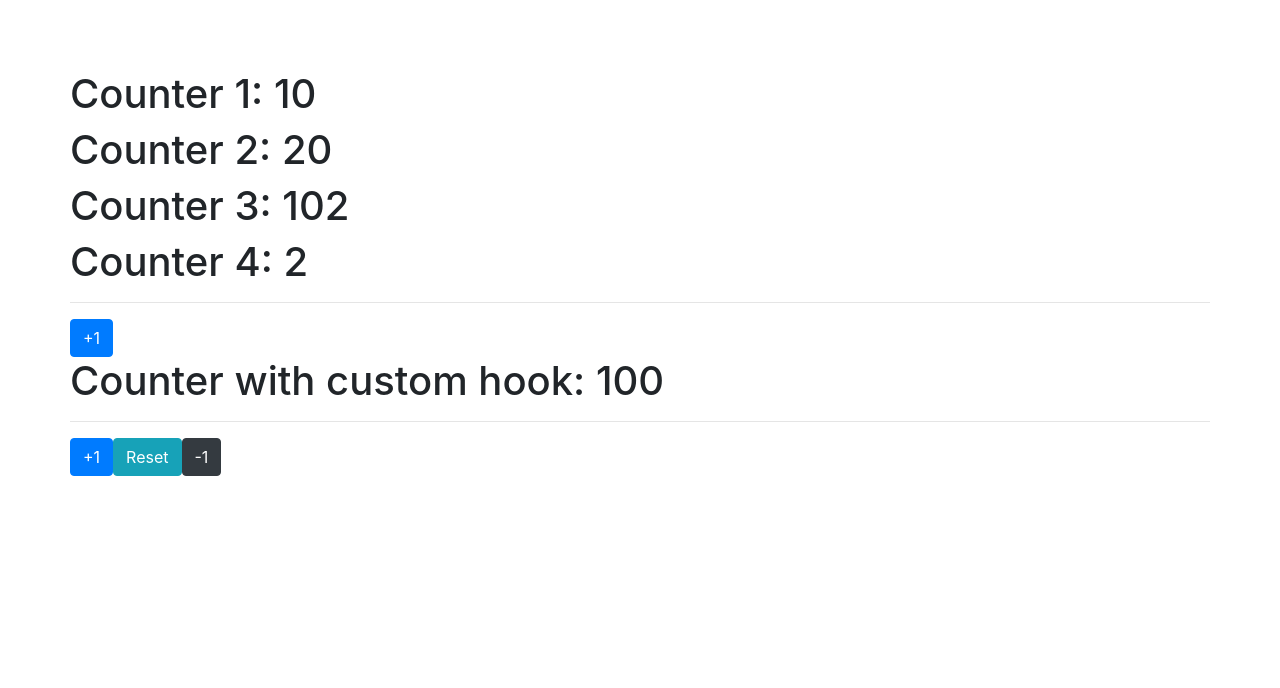
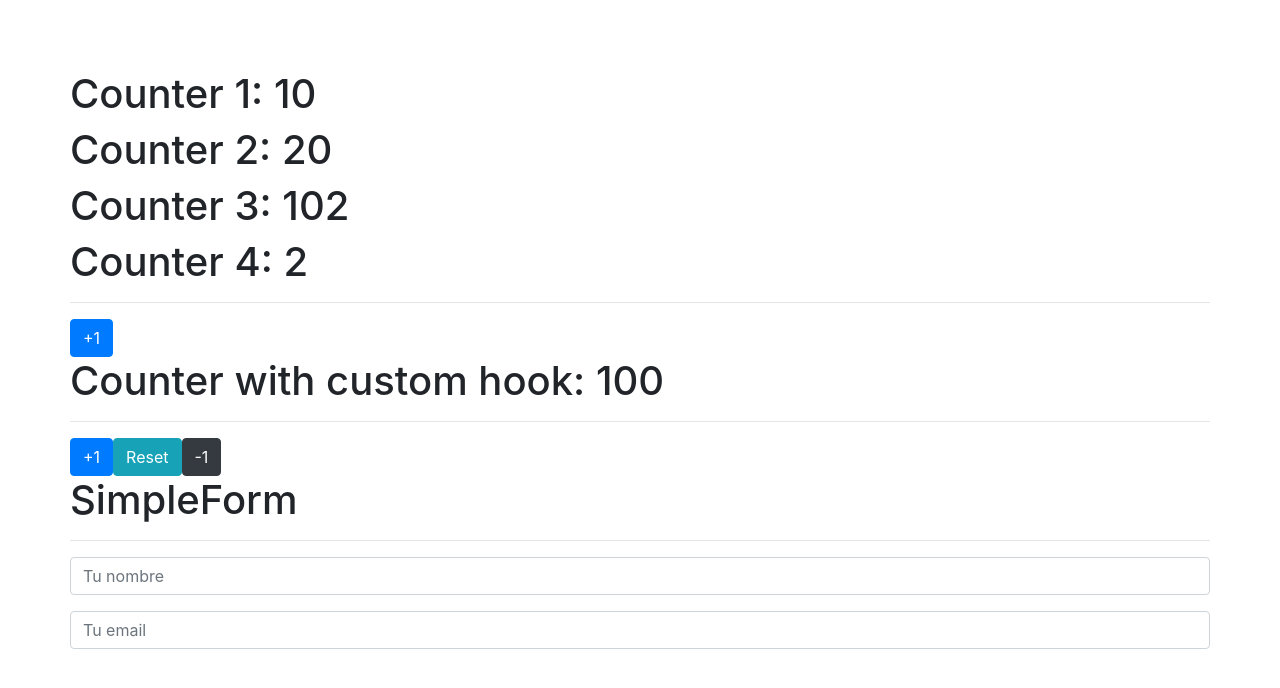
Before and after one commit to velascoandres/hook-app, a React (Create React App) app: page / in a window 1280 px wide. Shown: the top 688 px of the page. Built offline with nearby package versions, Linux system fonts and the light colour scheme.

Commit message:
useEffect

```diff
--- a/src/HookApp.tsx
+++ b/src/HookApp.tsx
@@ -1,12 +1,14 @@
 import React from 'react'
 import { CounterApp } from './components/01-useState/CounterApp'
 import { CounterWithCustomHook } from './components/01-useState/CounterWithCustomHook'
+import { SimpleForm } from './components/02-useEffect/SimpleForm'
 
 export const HookApp = () => {
     return (
         <div>
             <CounterApp />
             <CounterWithCustomHook />
+            <SimpleForm />
         </div>
-    )
+    );
 }
--- /dev/null
+++ b/src/components/02-useEffect/SimpleForm.tsx
@@ -0,0 +1,81 @@
+import React, { FormEventHandler, Fragment, useEffect, useState } from 'react'
+import './effects.css';
+
+export type FormState = {
+    name: string;
+    email: string;
+};
+
+
+export const SimpleForm = () => {
+
+    const [formState, setFormState] = useState<FormState>(
+        {
+            email: '',
+            name: '',
+        },
+    );
+
+    const { name, email } = formState;
+
+
+    const handleInputChange = ({ target }: React.ChangeEvent<HTMLInputElement>) => {
+        setFormState(
+            {
+                ...formState,
+                [target.name]: target.value,
+            }
+        );
+    };
+
+    // Para escuchar cambios especificos en un componente
+    useEffect(
+        () => {
+            console.log('email cambio');
+        },
+        [
+            email,
+        ]
+    );
+
+    // si hay un cambio en el arreglo de dependencia entonces se ejecuta
+    useEffect(
+        () => {
+            console.log('nombre cambio');
+        },
+        [
+            name,
+        ]
+    );
+
+
+    return (
+        <Fragment>
+            <h1>SimpleForm</h1>
+            <hr />
+
+            <div className="form-group">
+                <input
+                    type="text"
+                    name="name"
+                    className="form-control"
+                    placeholder="Tu nombre"
+                    autoComplete="off"
+                    value={name}
+                    onChange={handleInputChange}
+                />
+            </div>
+            <div className="form-group">
+                <input
+                    type="text"
+                    name="email"
+                    className="form-control"
+                    placeholder="Tu email"
+                    autoComplete="off"
+                    value={email}
+                    onChange={handleInputChange}
+                />
+            </div>
+        </Fragment>
+    );
+}
--- /dev/null
+++ b/src/components/02-useEffect/effects.css
@@ -0,0 +1,3 @@
+body{
+    padding: 70px;
+}
```
